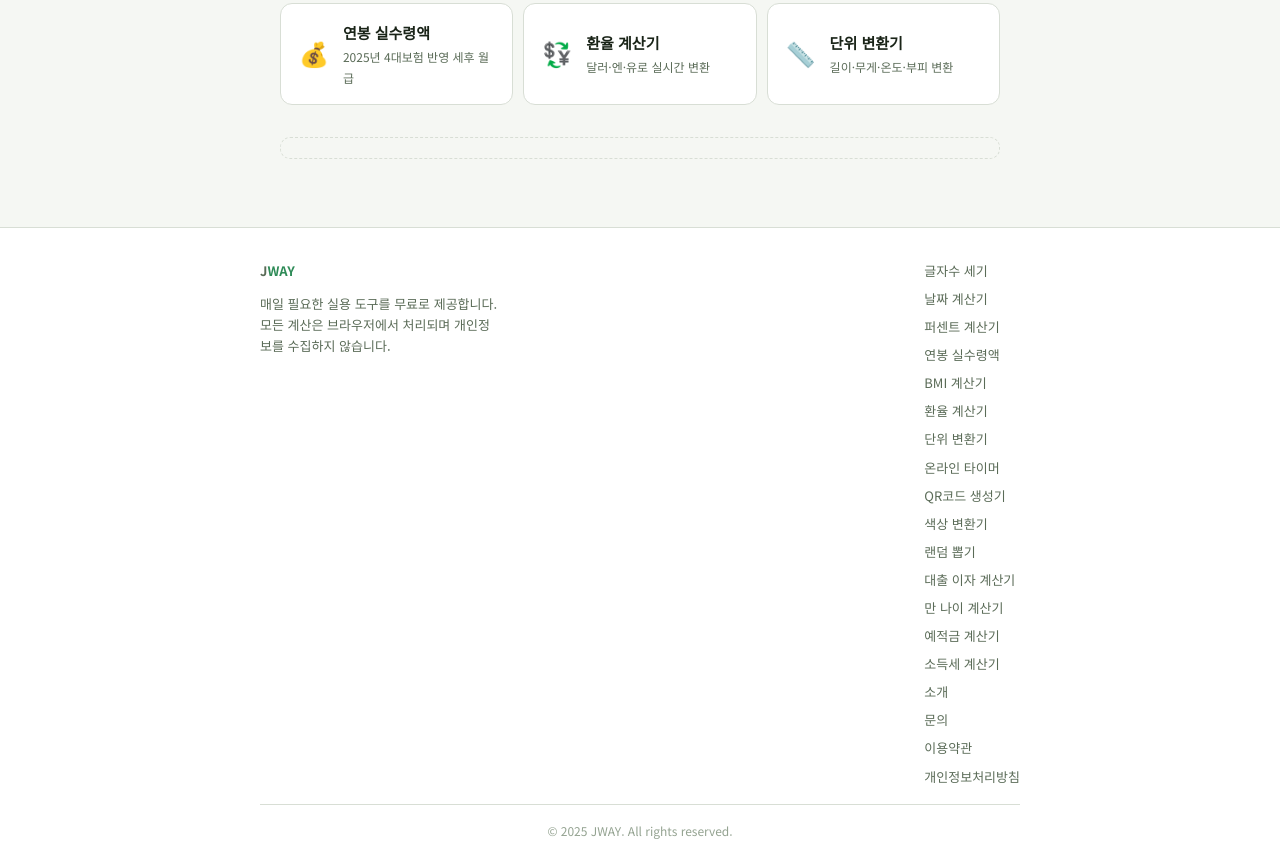
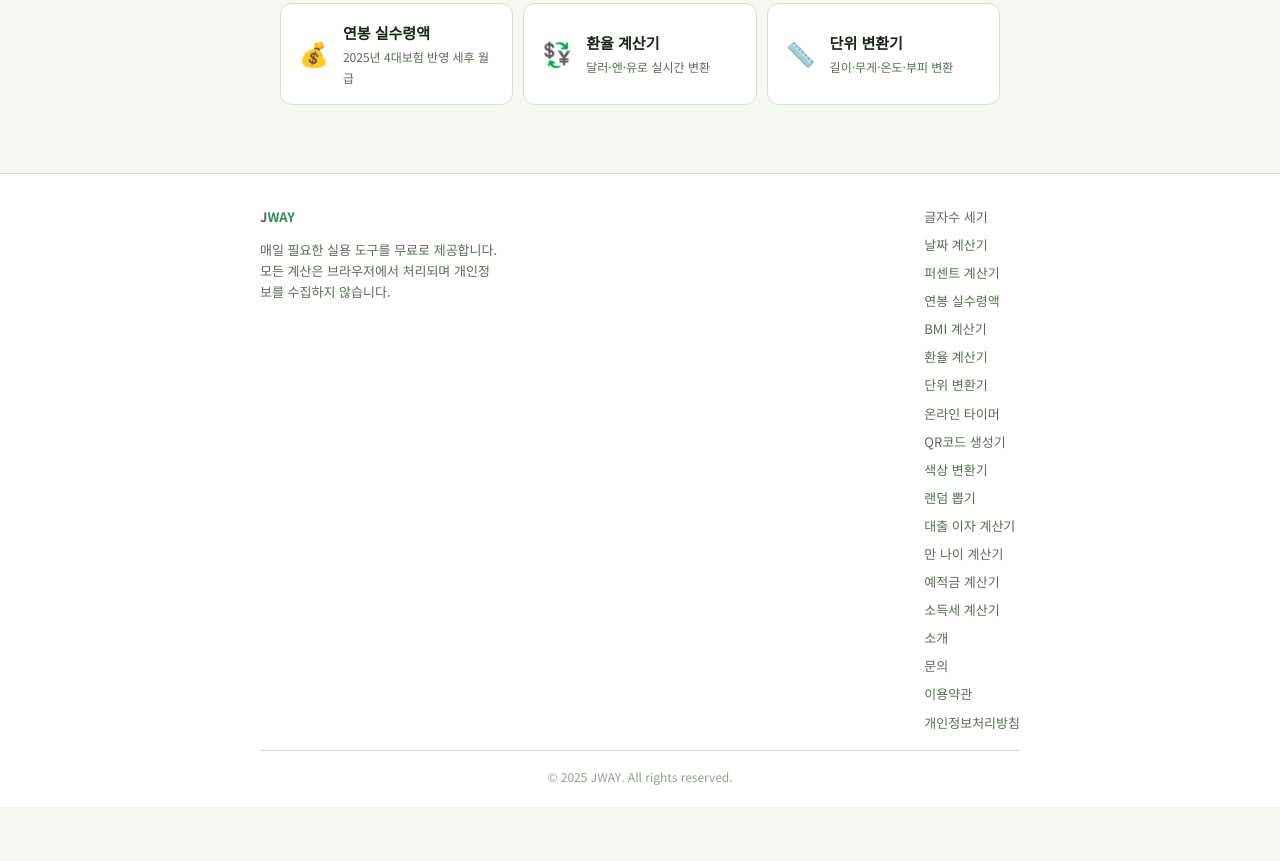
Before and after one commit to JaeWoo0317/percent-calculator, a plain HTML site: page index.html in a window 1280 px wide. Shown: the part 4038-4899 px from the top of the page. After the commit the page ends 4845 px from the top, so only its background shows below. Drawn offline with Linux system fonts and the light colour scheme; a script that the page names is missing.

Commit message:
AdSense readiness: add author experience + remove ads temporarily

```diff
--- a/index.html
+++ b/index.html
@@ -115,7 +115,7 @@
 <a href="https://jwaytools.com/unit-converter/" class="other-card"><span class="other-icon">📏</span><div><div class="other-name">단위 변환기</div><div class="other-desc">길이·무게·온도·부피 변환</div></div></a>
 </div></section>
 
-<div class="ad-banner"><ins class="kakao_ad_area" style="display:none;" data-ad-unit="DAN-dY7YmaHnk31ijIwa" data-ad-width="300" data-ad-height="250"></ins><script type="text/javascript" src="//t1.daumcdn.net/kas/static/ba.min.js" async></script></div>
+
 </main>
 
 <footer class="footer"><div class="footer-inner"><div class="footer-col"><a href="https://jwaytools.com/" class="footer-logo">J<span>WAY</span></a><p>매일 필요한 실용 도구를 무료로 제공합니다. 모든 계산은 브라우저에서 처리되며 개인정보를 수집하지 않습니다.</p></div><div class="footer-col"><a href="https://jwaytools.com/char-counter/">글자수 세기</a><a href="https://jwaytools.com/date-calculator/">날짜 계산기</a><a href="https://jwaytools.com/percent-calculator/">퍼센트 계산기</a><a href="https://jwaytools.com/salary-calculator/">연봉 실수령액</a><a href="https://jwaytools.com/bmi-calculator/">BMI 계산기</a><a href="https://jwaytools.com/exchange-rate/">환율 계산기</a><a href="https://jwaytools.com/unit-converter/">단위 변환기</a><a href="https://jwaytools.com/timer/">온라인 타이머</a><a href="https://jwaytools.com/qr-generator/">QR코드 생성기</a><a href="https://jwaytools.com/color-converter/">색상 변환기</a><a href="https://jwaytools.com/random-picker/">랜덤 뽑기</a><a href="https://jwaytools.com/loan-calculator/">대출 이자 계산기</a><a href="https://jwaytools.com/age-calculator/">만 나이 계산기</a><a href="https://jwaytools.com/savings-calculator/">예적금 계산기</a><a href="https://jwaytools.com/income-tax-calculator/">소득세 계산기</a><a href="https://jwaytools.com/about.html">소개</a><a href="https://jwaytools.com/contact.html">문의</a><a href="https://jwaytools.com/terms.html">이용약관</a><a href="https://jwaytools.com/privacy-policy.html">개인정보처리방침</a></div></div><div class="footer-bottom">© 2025 JWAY. All rights reserved.</div></footer>
```
